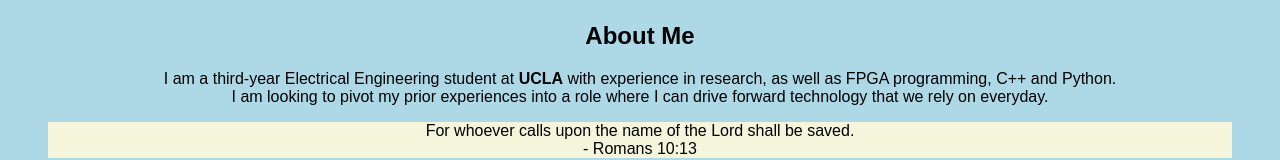
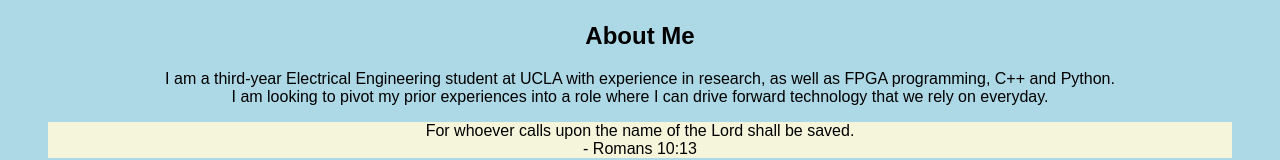
Before and after one commit to ehuang3190/ehuang3190.github.io, a plain HTML site: page index.html in a window 1280 px wide. Shown: the part 556-716 px from the top of the page. Drawn offline with Linux system fonts and the light colour scheme.

Commit message:
Update index.html

```diff
--- a/index.html
+++ b/index.html
@@ -12,7 +12,7 @@
 </div>
 <div id = "About Me">
 	<h2>About Me</h2>
-	<p>I am a third-year Electrical Engineering student at <b>UCLA</b> with experience in research, as well as FPGA programming, C++ and Python. <br> I am looking to pivot my prior experiences into a role where I can drive forward technology that we rely on everyday.</p>
+	<p>I am a third-year Electrical Engineering student at UCLA with experience in research, as well as FPGA programming, C++ and Python. <br> I am looking to pivot my prior experiences into a role where I can drive forward technology that we rely on everyday.</p>
 	<blockquote style = "background-color:beige">For whoever calls upon the name of the Lord shall be saved. <br> - Romans 10:13<blockquote>
 </div>
 <div id = "Further info">
```
